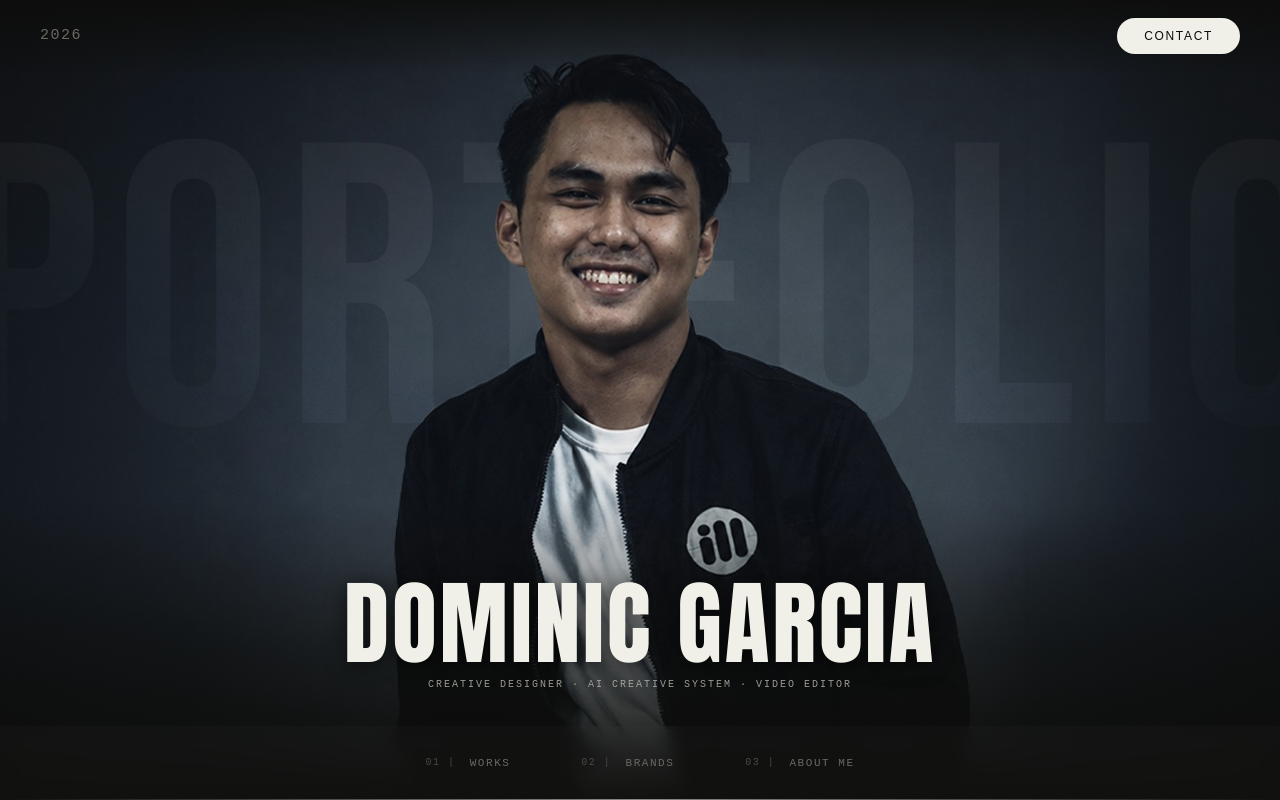
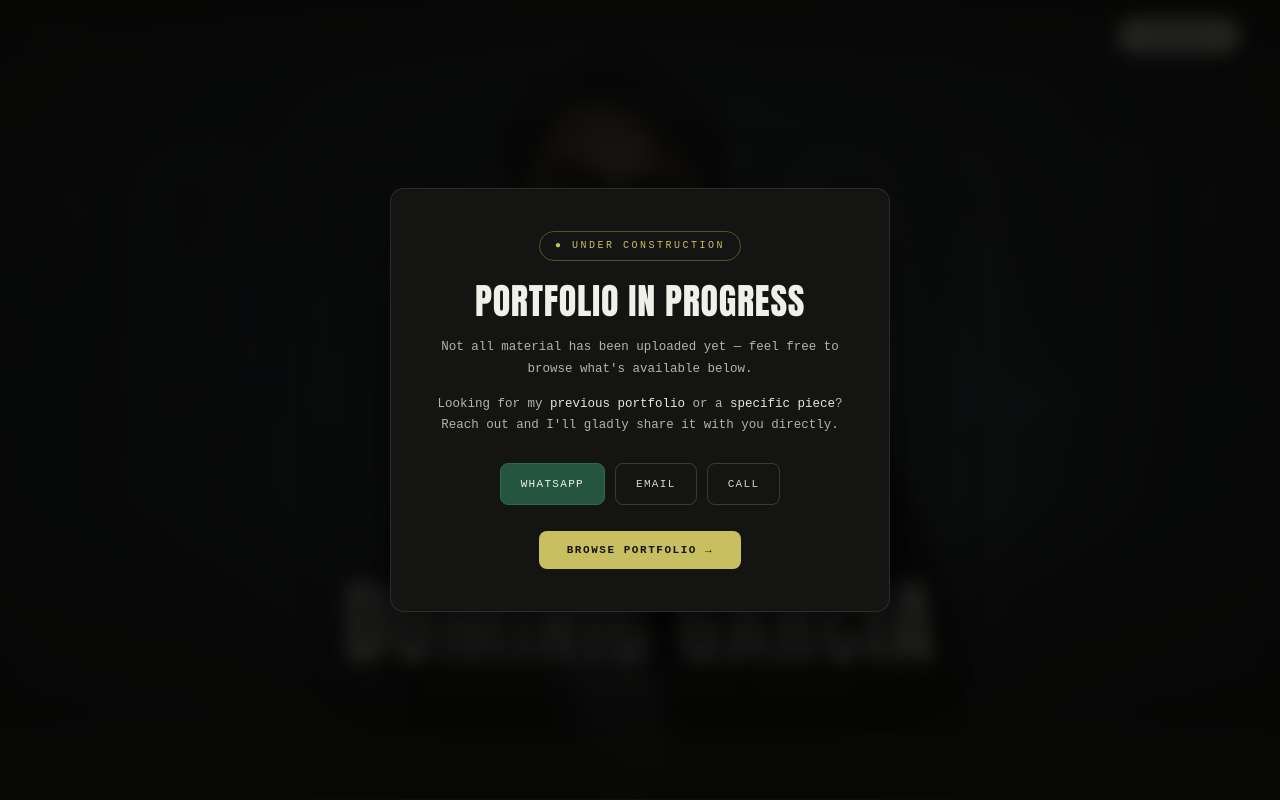
Before and after one commit to dominicgarciacreative-art/dominicgarcia.portfolio, a plain HTML site: page index.html in a window 1280 px wide. Drawn offline with Linux system fonts and the light colour scheme; a web font is replaced by a local one.

Commit message:
Add Under Construction notice on open (contact CTAs: WhatsApp/Email/Call)
Co-Authored-By: Claude Opus 4.8 <noreply@anthropic.com>

```diff
--- a/index.html
+++ b/index.html
@@ -546,6 +546,46 @@
 </style>
 </head>
 <body>
+<!-- Under Construction notice (shown on open) -->
+<div id="uc-notice" role="dialog" aria-modal="true" onclick="if(event.target===this)this.classList.add('hide')">
+  <div class="uc-card">
+    <div class="uc-badge">● Under Construction</div>
+    <h2 class="uc-title">Portfolio in Progress</h2>
+    <p class="uc-text">Not all material has been uploaded yet — feel free to browse what's available below.</p>
+    <p class="uc-text">Looking for my <strong>previous portfolio</strong> or a <strong>specific piece</strong>? Reach out and I'll gladly share it with you directly.</p>
+    <div class="uc-actions">
+      <a class="uc-btn uc-wa" href="https://wa.me/639274185581" target="_blank" rel="noopener">WhatsApp</a>
+      <a class="uc-btn" href="mailto:dominicgarcia.creative@gmail.com">Email</a>
+      <a class="uc-btn" href="tel:+639274185581">Call</a>
+    </div>
+    <button class="uc-dismiss" onclick="document.getElementById('uc-notice').classList.add('hide')">Browse Portfolio &rarr;</button>
+  </div>
+</div>
+<style>
+  #uc-notice{position:fixed;inset:0;z-index:99999;display:flex;align-items:center;justify-content:center;
+    background:rgba(6,6,5,0.88);backdrop-filter:blur(9px);-webkit-backdrop-filter:blur(9px);padding:24px;animation:ucFade .45s ease}
+  #uc-notice.hide{display:none}
+  @keyframes ucFade{from{opacity:0}to{opacity:1}}
+  .uc-card{max-width:500px;width:100%;background:#141412;border:1px solid rgba(255,255,255,0.1);border-radius:14px;
+    padding:42px 38px;text-align:center;box-shadow:0 30px 80px rgba(0,0,0,.6);animation:ucRise .5s cubic-bezier(.2,.8,.2,1)}
+  @keyframes ucRise{from{transform:translateY(14px);opacity:0}to{transform:translateY(0);opacity:1}}
+  .uc-badge{display:inline-block;font-family:var(--font-mono);font-size:10px;letter-spacing:.25em;text-transform:uppercase;
+    color:#c8c060;border:1px solid rgba(200,192,96,.35);border-radius:100px;padding:6px 15px;margin-bottom:22px}
+  .uc-title{font-family:var(--font-display);font-size:clamp(26px,5vw,36px);letter-spacing:.02em;color:#f0f0e8;
+    text-transform:uppercase;margin:0 0 16px;line-height:1.05}
+  .uc-text{font-family:var(--font-mono);font-size:12.5px;line-height:1.75;color:#b4b4ac;margin:0 0 13px}
+  .uc-text strong{color:#e8e8e0;font-weight:500}
+  .uc-actions{display:flex;gap:10px;justify-content:center;margin:26px 0 18px;flex-wrap:wrap}
+  .uc-btn{font-family:var(--font-mono);font-size:11px;letter-spacing:.12em;text-transform:uppercase;text-decoration:none;
+    color:#d4d4cc;border:1px solid rgba(255,255,255,0.16);border-radius:8px;padding:11px 20px;transition:all .2s}
+  .uc-btn:hover{border-color:#c8c060;color:#f0f0e8}
+  .uc-wa{background:#25543f;border-color:#2e6b4f;color:#eaf5ef}
+  .uc-wa:hover{background:#2e6b4f;border-color:#3a8563}
+  .uc-dismiss{margin-top:8px;background:#c8c060;color:#141412;border:none;border-radius:8px;font-family:var(--font-mono);
+    font-size:11px;letter-spacing:.14em;text-transform:uppercase;font-weight:600;padding:13px 28px;cursor:pointer;transition:opacity .2s}
+  .uc-dismiss:hover{opacity:.85}
+  @media(max-width:520px){.uc-card{padding:34px 22px}}
+</style>
 
 <nav class="topnav">
   <span class="year mono-light">2026</span>
```
